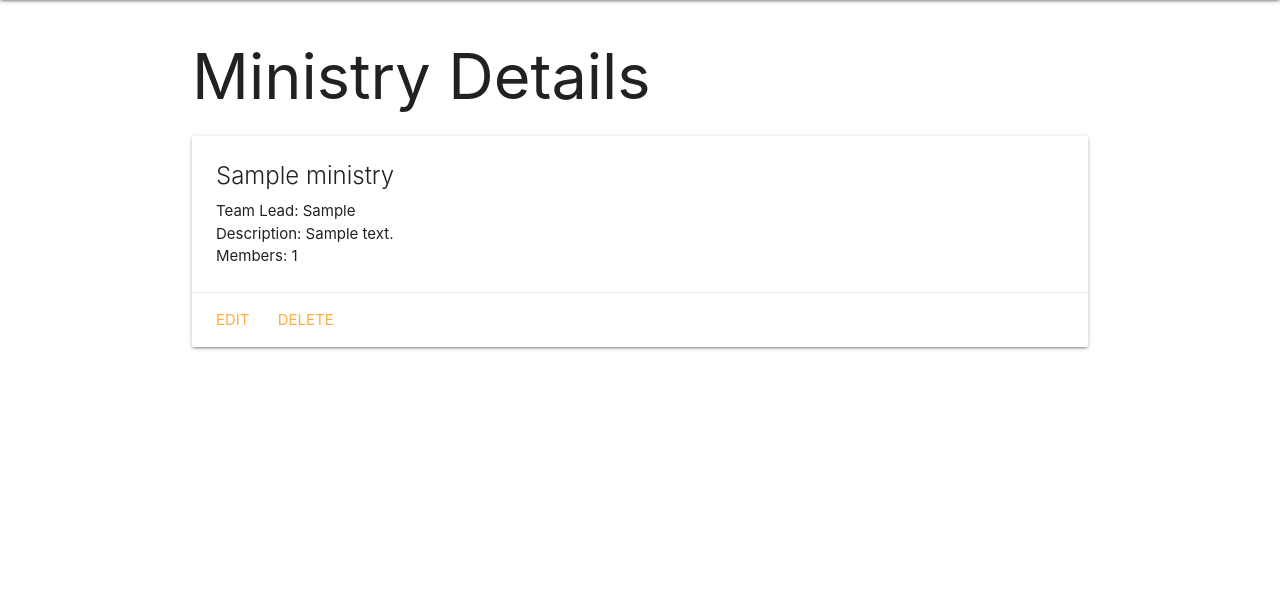
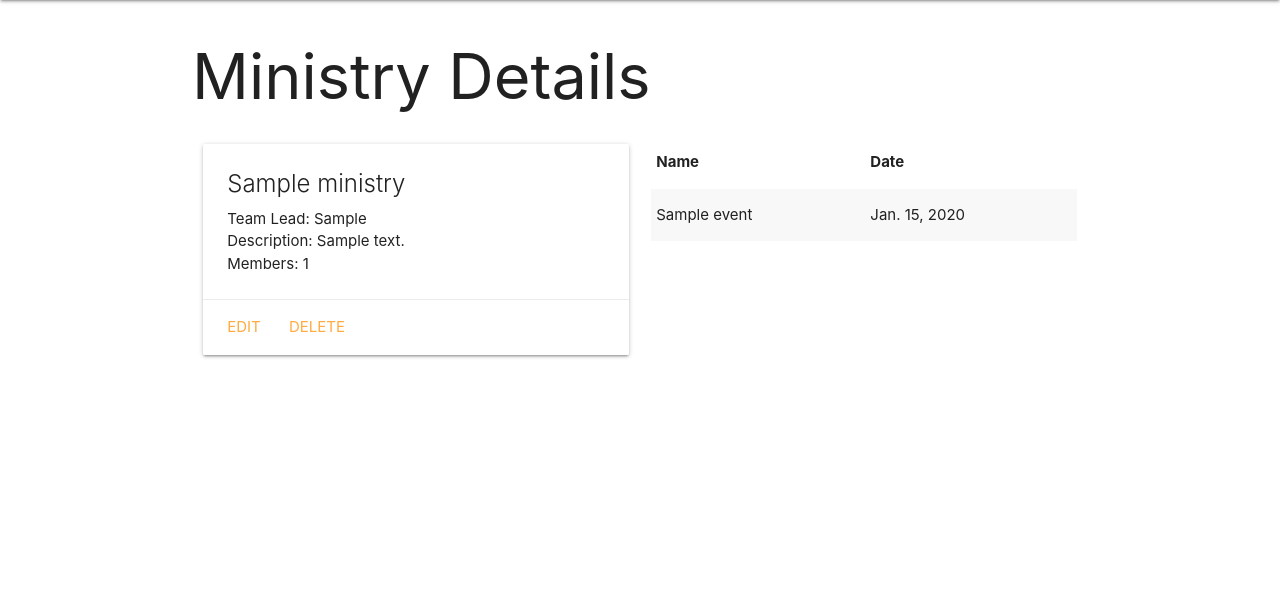
Before and after one commit to woojinv/Hebron-Ministries, a Django app: page /ministries/1/ in a window 1280 px wide. Shown: the part 64-674 px from the top of the page. Run offline with Django 4.2, Linux system fonts and the light colour scheme; tables that the repository leaves empty hold one stand-in row (values such as "Sample post").

Commit message:
display events on ministry detail page

```diff
--- a/main_app/admin.py
+++ b/main_app/admin.py
@@ -1,4 +1,5 @@
 from django.contrib import admin
-from .models import Ministry
+from .models import Ministry, Event
 # Register your models here.
 admin.site.register(Ministry)
+admin.site.register(Event)
--- a/main_app/templates/ministries/detail.html
+++ b/main_app/templates/ministries/detail.html
@@ -4,6 +4,8 @@
 
 <h1>Ministry Details</h1>
 
+<div class="row">
+    <div class="col s6">
         <div class="card">
             <div class="card-content">
                 <span class="card-title">{{ ministry.name }}</span>
@@ -16,6 +18,24 @@
                 <a href="{% url 'ministries_update' ministry.id %}">Edit</a>
                 <a href="{% url 'ministries_delete' ministry.id %}">Delete</a>
             </div>
+        </div>
+    </div>
 
+    <div class="col s6">
+        <table class="striped">
+            <thead>
+                <tr><th>Name</th><th>Date</th></tr>
+            </thead>
+            <tbody>
+                {% for event in ministry.event_set.all %}
+                    <tr>
+                        <td>{{event.name}}</td>
+                        <td>{{event.date}}</td>
+                    </tr>
+                {% endfor %}
+            </tbody>
+        </table>
     </div>
+</div>
+
 {% endblock %}
```
Lines whose indentation alone changed are shown as unchanged.
